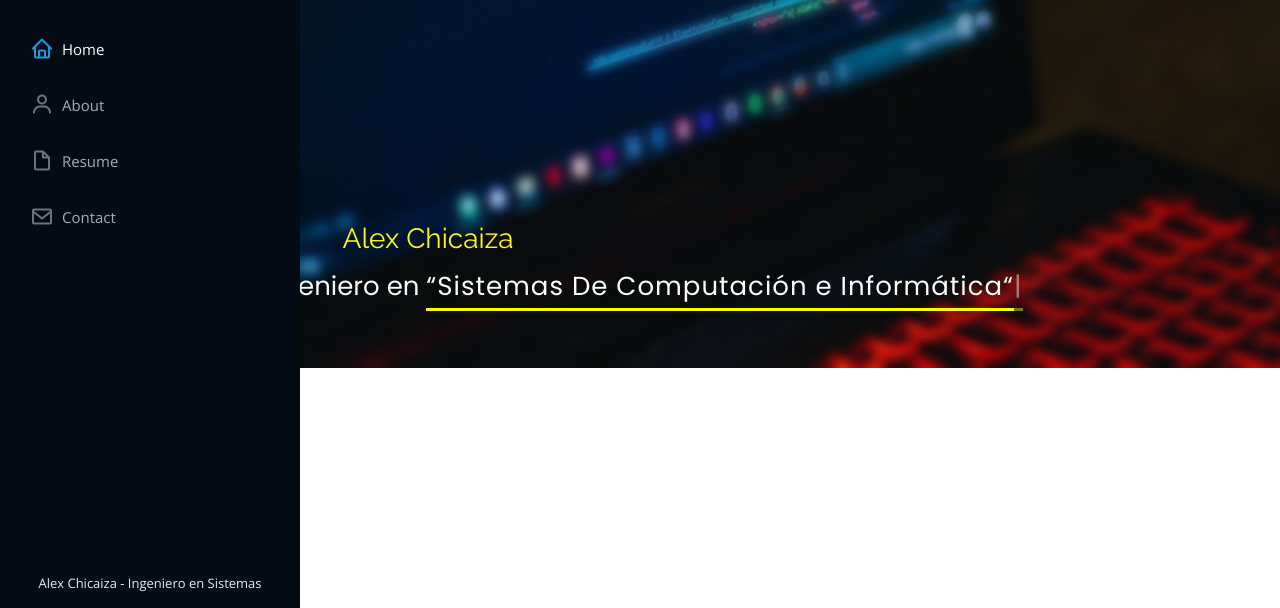
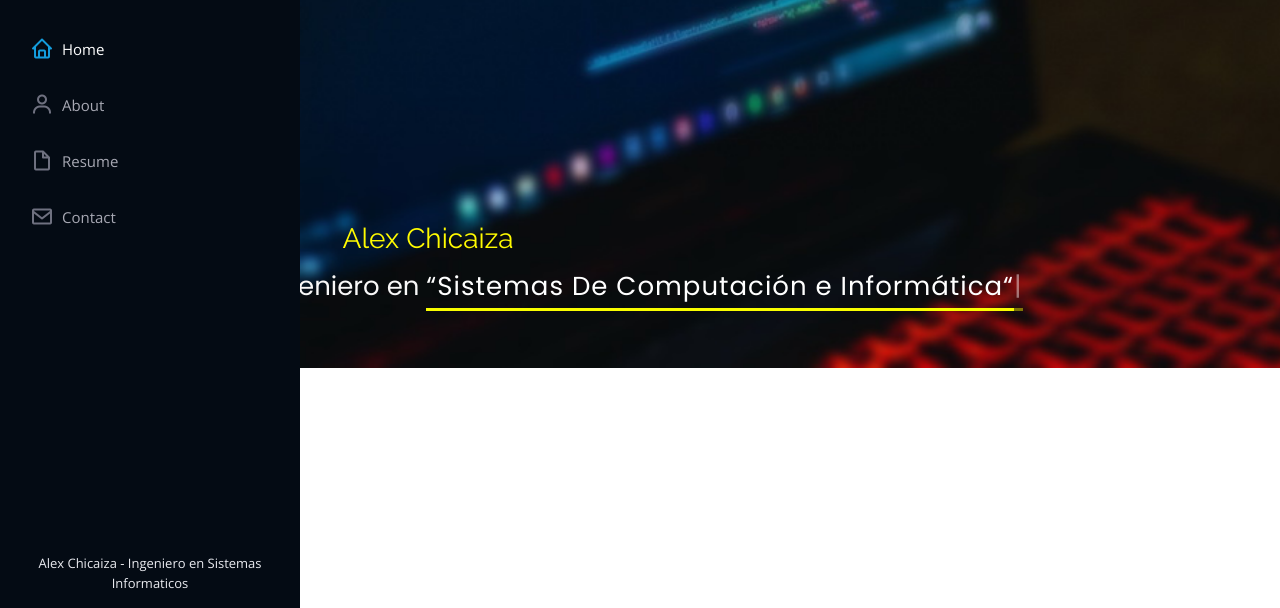
Before and after one commit to LexCh/curriculum_website, a plain HTML site: page index.html in a window 1280 px wide. Shown: the part 192-800 px from the top of the page. Drawn offline with nearby package versions, Linux system fonts and the light colour scheme.

Commit message:
commit initial

```diff
--- a/index.html
+++ b/index.html
@@ -372,7 +372,7 @@
     <footer id="footer">
         <div class="container">
             <div class="credits">
-                Alex Chicaiza - Ingeniero en Sistemas
+                Alex Chicaiza - Ingeniero en Sistemas Informaticos
             </div>
         </div>
     </footer>
```
